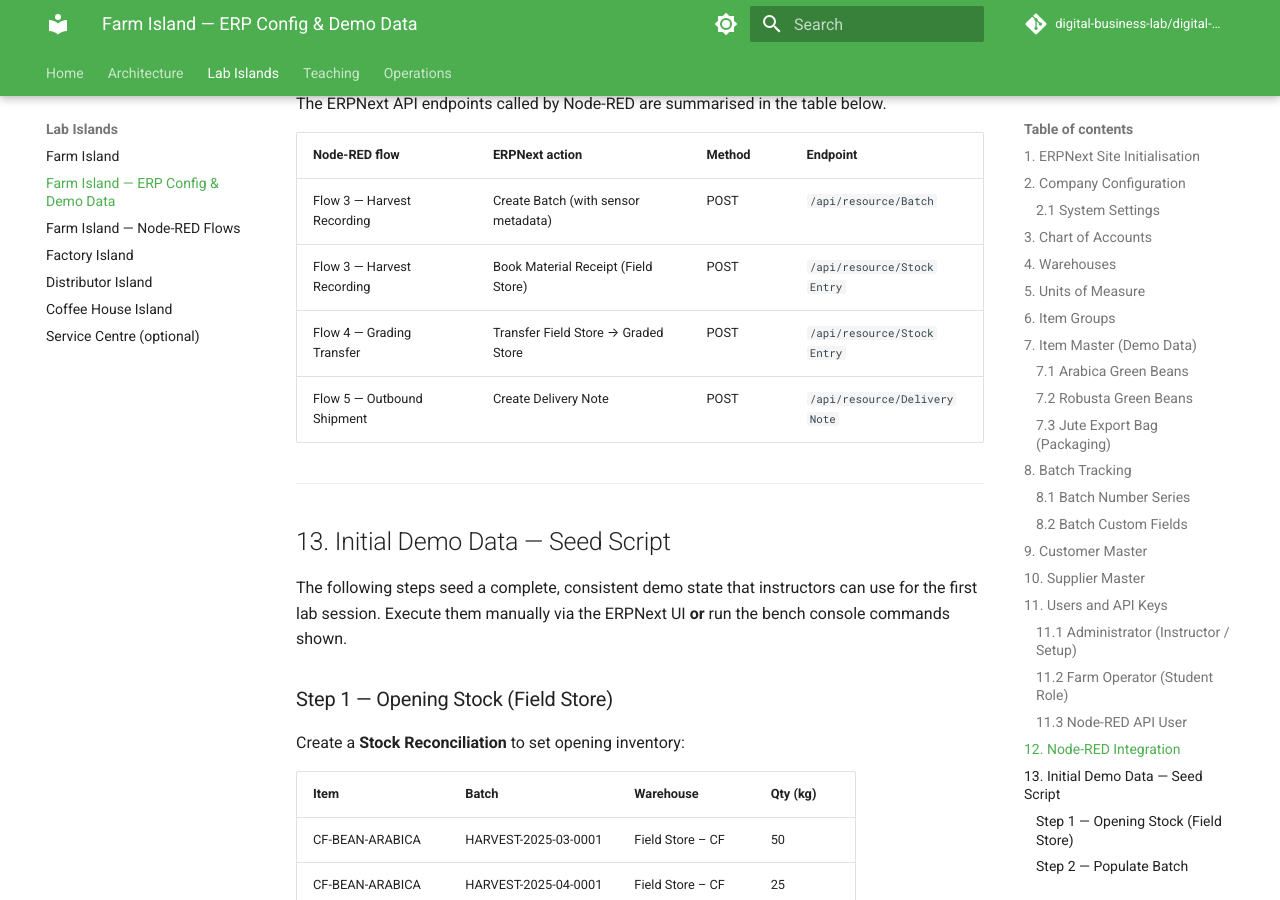
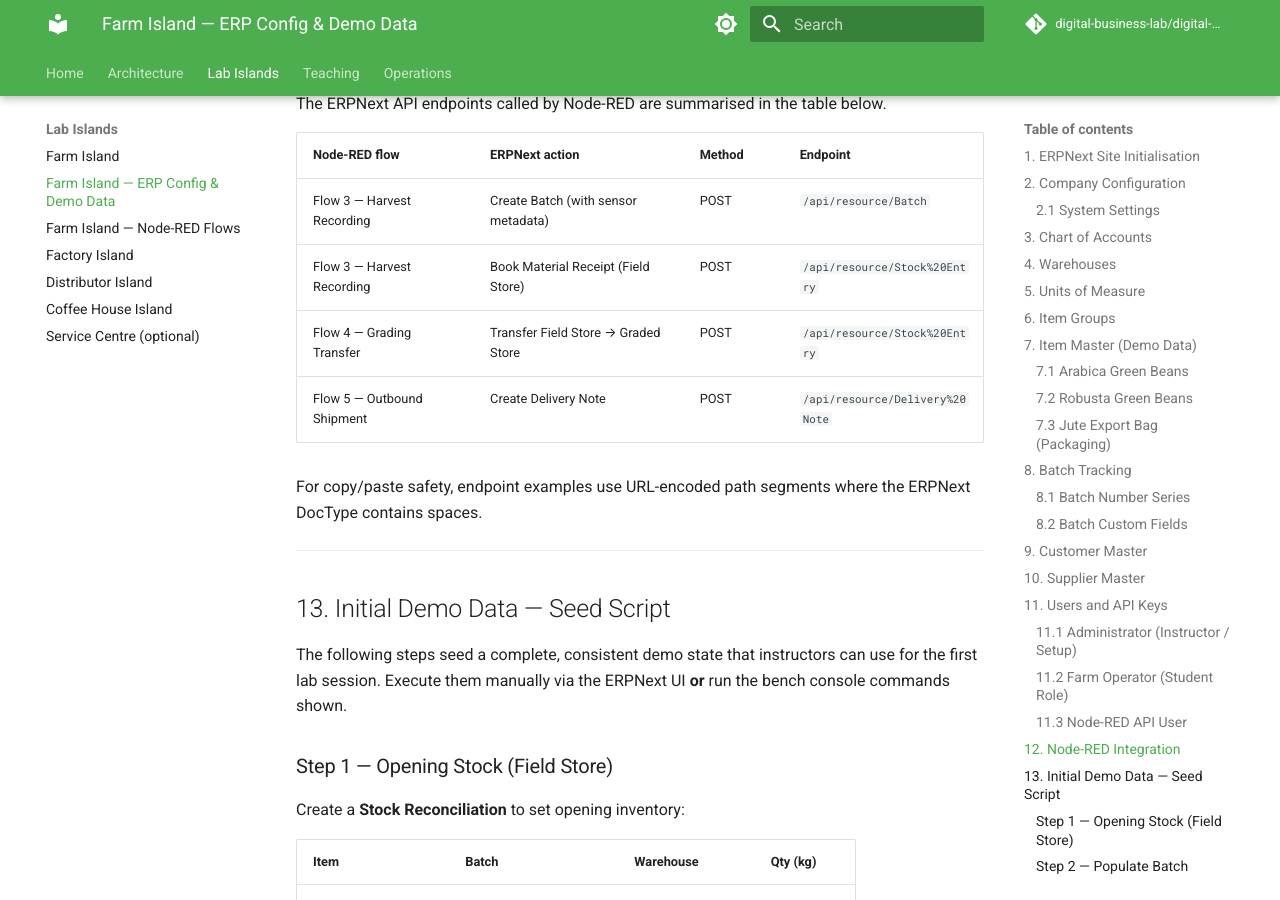
Before and after one commit to digital-business-lab/digital-supply-chain, an MkDocs documentation site: the page built from docs/islands/farm-erp.md, in a window 1280 px wide and 900 px high, scrolled down 9854 px. Built offline with MkDocs 1.6.1 and Material for MkDocs 9.7.7, drawn with Linux system fonts in a browser that asks for light colours; comment, search, counter and statistics services are not loaded.

Commit message:
Potential fix for pull request finding
Co-authored-by: Copilot Autofix powered by AI <175728472+Copilot@users.noreply.github.com>

```diff
--- a/docs/islands/farm-erp.md
+++ b/docs/islands/farm-erp.md
@@ -304,9 +304,11 @@ The ERPNext API endpoints called by Node-RED are summarised in the table below.
 | Node-RED flow | ERPNext action | Method | Endpoint |
 |---|---|---|---|
 | Flow 3 — Harvest Recording | Create Batch (with sensor metadata) | POST | `/api/resource/Batch` |
-| Flow 3 — Harvest Recording | Book Material Receipt (Field Store) | POST | `/api/resource/Stock Entry` |
-| Flow 4 — Grading Transfer | Transfer Field Store → Graded Store | POST | `/api/resource/Stock Entry` |
-| Flow 5 — Outbound Shipment | Create Delivery Note | POST | `/api/resource/Delivery Note` |
+| Flow 3 — Harvest Recording | Book Material Receipt (Field Store) | POST | `/api/resource/Stock%20Entry` |
+| Flow 4 — Grading Transfer | Transfer Field Store → Graded Store | POST | `/api/resource/Stock%20Entry` |
+| Flow 5 — Outbound Shipment | Create Delivery Note | POST | `/api/resource/Delivery%20Note` |
+
+For copy/paste safety, endpoint examples use URL-encoded path segments where the ERPNext DocType contains spaces.
 
 ---
 
```
